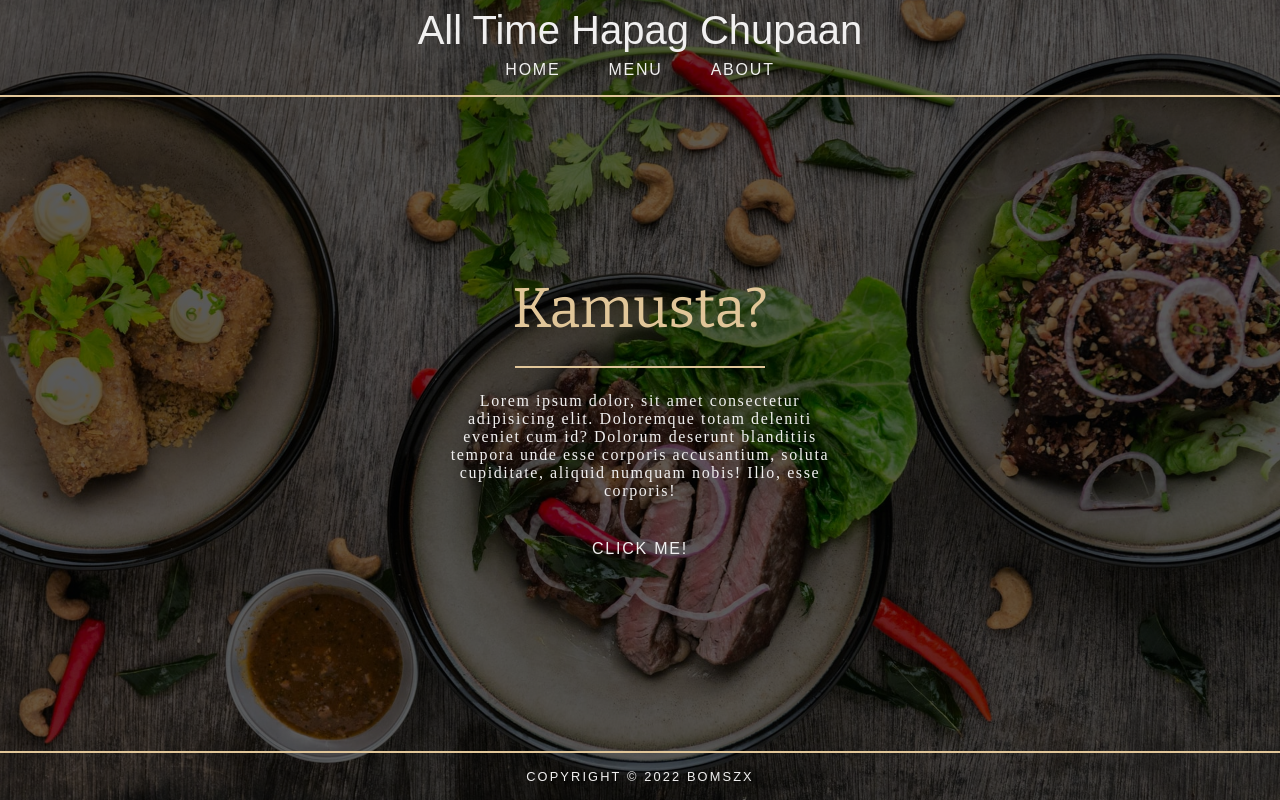
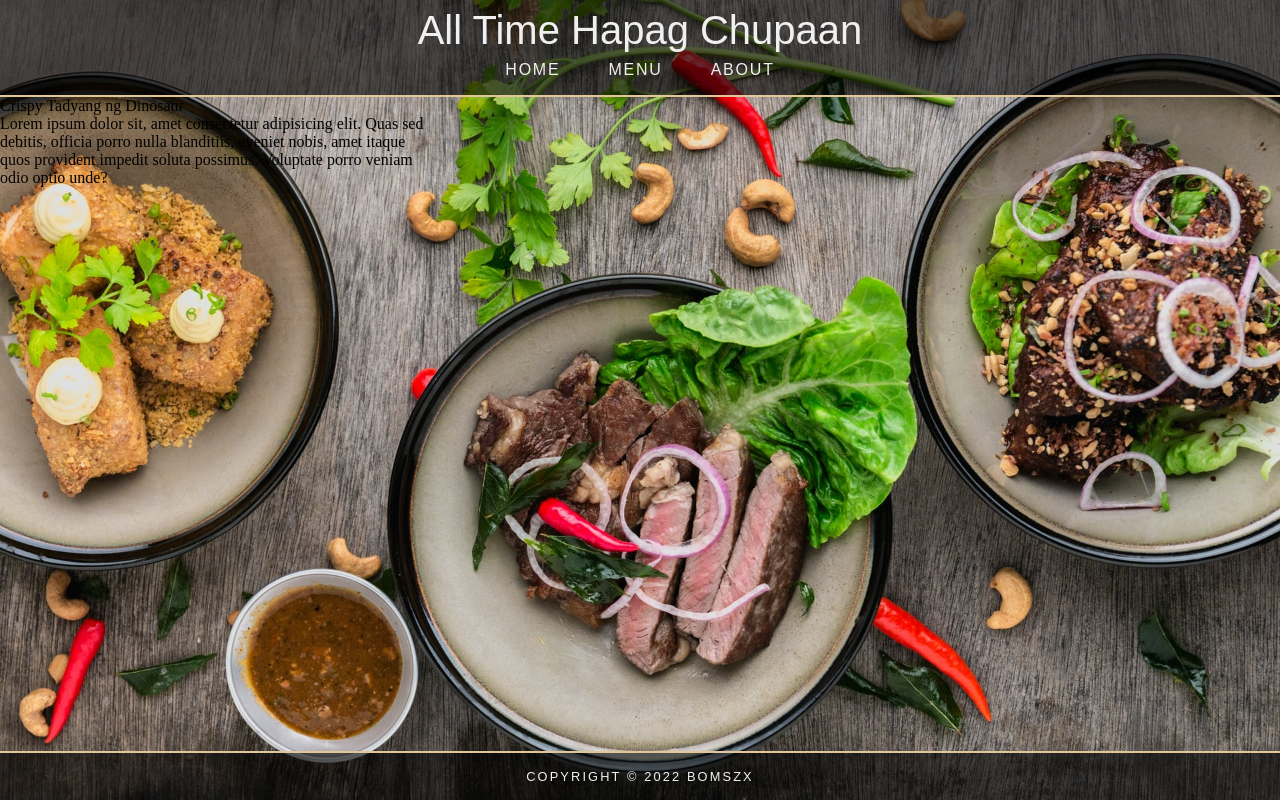
Before and after one commit to bomszx/restaurant-page, a website built with webpack: page dist/index.html in a window 1280 px wide. Built offline with nearby package versions, Linux system fonts and the light colour scheme; a web font is replaced by a local one.

Commit message:
added menu items and styling

```diff
--- a/src/home.js
+++ b/src/home.js
@@ -7,6 +7,7 @@ const renderHome = () => {
     const btnContainer = document.createElement('div')
     const menuBtn = document.createElement('button')
     const hr = document.createElement('hr')
+
     title.innerText = `Kamusta?`
     menuBtn.innerText = `Click Me!`
 
@@ -23,7 +24,6 @@ const renderHome = () => {
     btnContainer.append(menuBtn)
     element.append(btnContainer)
 
-
     titleContainer.classList.add('titleElement')
     pContainer.classList.add('pContainer')
     element.classList.add('home')
--- a/src/menu.js
+++ b/src/menu.js
@@ -1,11 +1,24 @@
 const renderMenu = () => {
     const element = document.createElement('div');
-    const p = document.createElement('p')
+    const menuContainer = document.createElement('div')
+    const menuTitle = document.createElement('p')
+    const menuItem = document.createElement('p')
+    // const hr = document.createElement('hr')
 
-    p.innerText = `Lorem ipsum dolor sit, amet consectetur adipisicing elit. Nostrum harum dolor ab necessitatibus officiis nobis adipisci cumque itaque commodi aliquid suscipit maxime ipsam ipsa id soluta accusantium, tenetur fuga quos.`
 
-    element.append(p)
-    element.classList.add('home')
+    menuTitle.innerText = `Sinigang na Baka with Banana`
+
+    menuItem.innerText = `Lorem ipsum dolor sit, amet consectetur adipisicing elit. Nostrum harum dolor ab necessitatibus officiis nobis adipisci cumque itaque commodi aliquid suscipit maxime ipsam ipsa id soluta accusantium, tenetur fuga quos.`
+
+    menuTitle.innerText = `Crispy Tadyang ng Dinosaur`
+
+    menuItem.innerText = `Lorem ipsum dolor sit, amet consectetur adipisicing elit. Quas sed debitis, officia porro nulla blanditiis, eveniet nobis, amet itaque quos provident impedit soluta possimus. Voluptate porro veniam odio optio unde?`
+
+    menuContainer.append(menuTitle)
+    menuContainer.append(menuItem)
+    element.append(menuContainer)
+    // element.append(hr)
+    element.classList.add('menuSection')
 
     return element
 
--- a/src/style.css
+++ b/src/style.css
@@ -122,6 +122,14 @@ hr {
     font-family: 'Bitter', serif;
 }
 
+/* Menu Section */
+
+.menuSection {
+    display: grid;
+    grid-template-columns: repeat(3, minmax(250px, 1fr));
+    height: 100%;
+}
+
 /* Footer Section */
 
 .footer {
--- a/src/template.js
+++ b/src/template.js
@@ -86,7 +86,7 @@ const renderTemplate = () => {
     content.append(title())
     content.append(header())
     // the logic should be here, because we are appending the content of the webpage here
-    content.append(renderHome())
+    content.append(renderMenu())
     //create a setDefault page for the home page then create eventlisteneres to corresponding bottoms
     content.append(footer())
 }
```
Also changed, not shown: dist/main.js.
